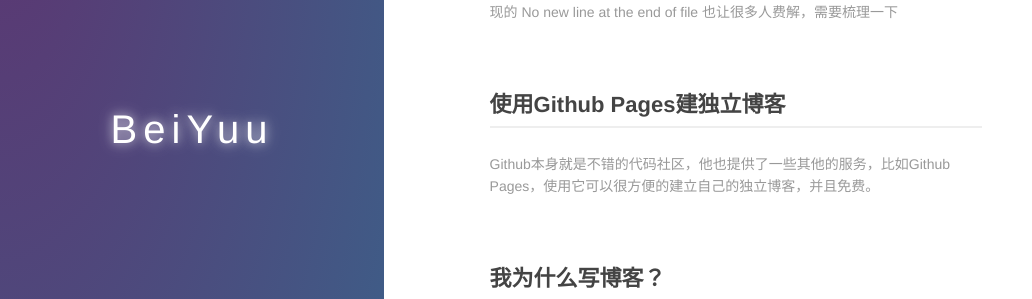
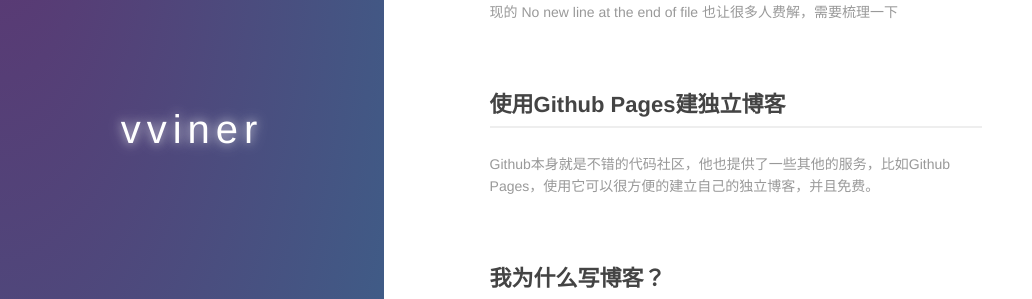
Before and after one commit to baixiaomei/liulang1993.github.io, a Jekyll site: the page built from index.md, in a window 1280 px wide. Shown: the part 160-459 px from the top of the page, without its empty margins (0-1032 px from the left). Built offline with Jekyll 4.4.1, drawn with Linux system fonts in a browser that asks for light colours.

Commit message:
博文11.10

```diff
--- a/_config.yml
+++ b/_config.yml
@@ -1,6 +1,6 @@
 permalink: /:title
 
-title: BeiYuu.com
-url: http://beiyuu.com
+title: vviner.com
+url: http://vviner.com
 feed: /atom.xml
-author_info: <a href="http://beiyuu.com/">BeiYuu</a>
+author_info: <a href="http://vviner.com/">vviner</a>
--- a/_layouts/default.html
+++ b/_layouts/default.html
@@ -3,9 +3,9 @@
   <head>
     <meta charset="utf-8" />
     <title>{% if page.title %}{{ page.title }} | {% endif %}{{ site.title }}</title>
-    <meta name="author" content="BieYuu" />
+    <meta name="author" content="vviner" />
     <meta name="renderer" content="webkit">
-    <meta name="description" content="BeiYuu's Blog" />
+    <meta name="description" content="vviner Blog" />
     <meta name="viewport" content="width=device-width, initial-scale=1.0, minimum-scale=1.0">
     <link rel="shortcut icon" href="/favicon.ico" type="image/x-icon" />
     <link rel="alternate" type="application/atom+xml" title="Recent Entries" href="{{ site.feed }}" />
--- a/index.md
+++ b/index.md
@@ -6,10 +6,10 @@ layout: default
   <div class="index-wrapper">
     <div class="aside">
       <div class="info-card">
-        <h1>BeiYuu</h1>
-        <a href="http://weibo.com/beiyuu/" target="_blank"><img src="http://www.weibo.com/favicon.ico" alt="" width="25"/></a>
-        <a href="http://www.douban.com/people/beiyuu/" target="_blank"><img src="http://www.douban.com/favicon.ico" alt="" width="22"/></a>
-        <a href="http://instagram.com/beiyuu/" target="_blank"><img src="http://d36xtkk24g8jdx.cloudfront.net/bluebar/00c6602/images/ico/favicon.ico" alt="" width="22"/></a>
+        <h1>vviner</h1>
+        <a href="http://weibo.com/vviner/" target="_blank"><img src="http://www.weibo.com/favicon.ico" alt="" width="25"/></a>
+        <a href="http://www.douban.com/people/vviner/" target="_blank"><img src="http://www.douban.com/favicon.ico" alt="" width="22"/></a>
+        <a href="http://github.com/liulang1993/" target="_blank"><img src="http://www.github.com/favicon.ico" alt="" width="22"/></a>
       </div>
       <div id="particles-js"></div>
     </div>
```
Also changed, not shown: _posts/2016-10-30-hello.md (added, +12 -0 lines).
